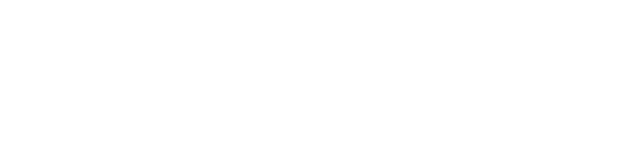
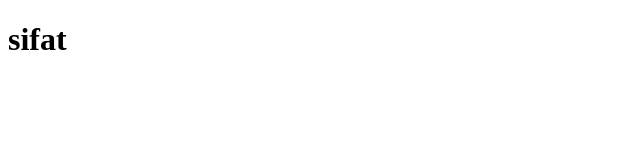
Before and after one commit to ps-sifat/js-variable-practice, a plain HTML site: page index.html in a window 1280 px wide. Shown: the whole page, without its empty margins (0-640 px from the left). Drawn offline with Linux system fonts and the light colour scheme.

Commit message:
index.html

```diff
--- a/index.html
+++ b/index.html
@@ -9,6 +9,9 @@
 </head>
 
 <body>
+
+
+    <h1>sifat</h1>
 
 
 
```
Also changed, not shown: js/main.js (line endings or trailing spaces).
